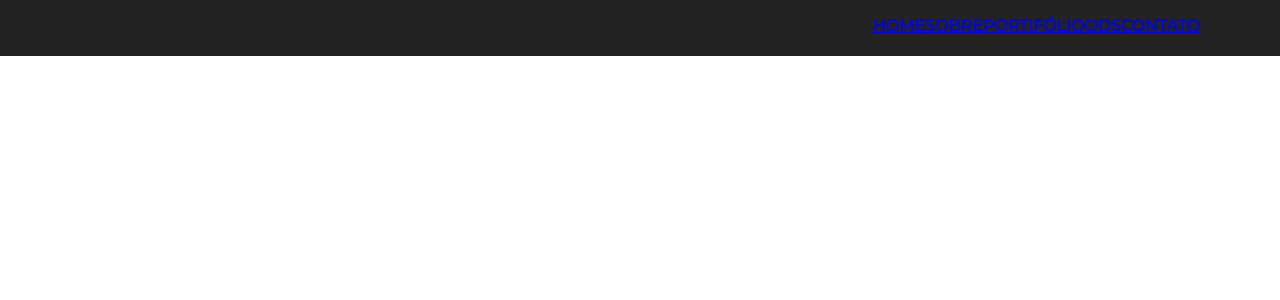
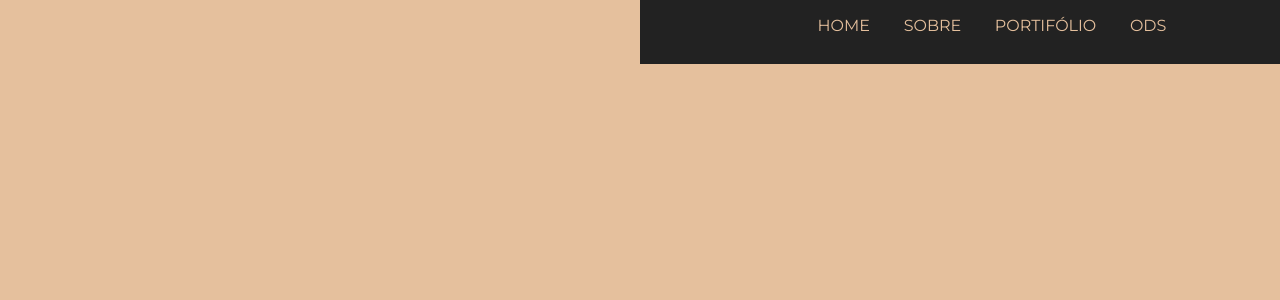
Before and after one commit to denisebosisio/Portifolio, a React (Create React App) app: page /ods in a window 1280 px wide. Shown: the top 300 px of the page. Built offline with nearby package versions, Linux system fonts and the light colour scheme.

Commit message:
alterado

```diff
--- /dev/null
+++ b/src/Componente/Footer.jsx
@@ -0,0 +1,18 @@
+import React from 'react';
+import styled from 'styled-components';
+
+const Container = styled.section`
+    width: 100%;
+    height: 20vh;
+    background: #222222;
+`
+
+export default function Footer(){
+    return(
+        <Container>
+            <div>
+
+            </div>
+        </Container>
+    )
+}
--- a/src/Componente/Header.jsx
+++ b/src/Componente/Header.jsx
@@ -6,10 +6,10 @@ import styled from 'styled-components';
 const Nav = styled.nav`
     background: #222222;
     @import url('https://fonts.googleapis.com/css2?family=Montserrat&display=swap');
-    font-family: 'Montserrat', sans-serif;
-    width: 100%;
-    height: 7vh;
-    position: fixed;
+    width: 50%;
+    height: 8vh;
+    position: absolute;
+    left: 50%;
     z-index: 10;
 
     @media(max-width: 500px){
@@ -17,25 +17,35 @@ const Nav = styled.nav`
 
     }
 `
-const LinkBox = styled.ul`
-    color: #E5C09D;
-    font-weight: bold;
+const Ul = styled.ul`
+    width: 65%;
     float: right;
+    display: flex;
+    justify-content: space-evenly;
     margin-right: 10vh;
     margin-top: 2vh;
 
 `;
+const StyledLink = styled(Link)`
+    font-family: 'Montserrat', sans-serif;
+    color: #E5C09D;
+    font-size: ;
+    &:visited,
+    &:active,
+    &:link{
+        text-decoration: none;
+    }
+`
 
 export default function Header(){
     return(
         <Nav>
-            <LinkBox>
-                <Link to="/">HOME</Link>
-                <Link to="/about">SOBRE</Link>
-                <Link to="/portifolio">PORTIFÓLIO</Link>
-                <Link to="/ods">ODS</Link>
-                <Link to="/contato">CONTATO</Link>
-            </LinkBox>
+            <Ul>
+                <StyledLink to="/">HOME</StyledLink>
+                <StyledLink to="/about">SOBRE</StyledLink>
+                <StyledLink to="/portifolio">PORTIFÓLIO</StyledLink>
+                <StyledLink to="/ods">ODS</StyledLink>
+            </Ul>
         </Nav>
     )
 }
--- a/src/Pages/Contato.jsx
+++ /dev/null
@@ -1,10 +0,0 @@
-import React from 'react';
-import Header from '../Componente/Header';
-
-export default function Contato(){
-    return(
-        <section>
-            <Header />
-        </section>
-    )
-}
--- a/src/Pages/ODS.jsx
+++ b/src/Pages/ODS.jsx
@@ -1,10 +1,21 @@
 import React from 'react';
 import Header from '../Componente/Header';
+import Footer from '../Componente/Footer';
+import styled from "styled-components";
+
+const Container = styled.section`
+    width: 100%;
+    height: 100vh;
+    background: #E5C09D;
+`
 
 export default function ODS(){
     return(
-        <section>
+        <Container>
             <Header />
-        </section>
+            <div>
+
+            </div>
+        </Container>
     )
 }
--- a/src/Pages/Portifolio.jsx
+++ b/src/Pages/Portifolio.jsx
@@ -1,10 +1,21 @@
 import React from 'react';
 import Header from '../Componente/Header';
+import Footer from '../Componente/Footer';
+import styled from "styled-components";
+
+const Container = styled.section`
+    width: 100%;
+    height: 100vh;
+    background: #E5C09D;
+`
 
 export default function Portifolio(){
     return(
-        <section>
+        <Container>
             <Header />
-        </section>
+            <div>
+
+            </div>
+        </Container>
     )
 }
--- a/src/Pages/Sobre.jsx
+++ b/src/Pages/Sobre.jsx
@@ -1,5 +1,6 @@
 import React from 'react';
 import Header from '../Componente/Header';
+import Footer from '../Componente/Footer';
 import styled from 'styled-components';
 
 const Container = styled.section`
@@ -7,14 +8,26 @@ const Container = styled.section`
     height: 100vh;
     background: #E5C09D;
 `
+const BoxOne = styled.div``
+const BoxTwo = styled.div``
+const BoxThree = styled.div``
 
 export default function Sobre(){
     return(
         <Container>
             <Header />
-            <div>
-
-            </div>
+            <BoxOne>
+                <figure></figure>
+                <p></p>
+            </BoxOne>
+            <BoxTwo>
+                <figure></figure>
+                <p></p>
+            </BoxTwo>
+            <BoxThree>
+                <figure></figure>
+                <p></p>
+            </BoxThree>
         </Container>
     )
 }
--- a/src/Service/Routes.jsx
+++ b/src/Service/Routes.jsx
@@ -3,7 +3,6 @@ import Home from "../Pages/Home";
 import Sobre from "../Pages/Sobre";
 import Portifolio from "../Pages/Portifolio";
 import ODS from "../Pages/ODS";
-import Contato from "../Pages/Contato";
 
 export function Rotas(){
     return(
@@ -13,7 +12,6 @@ export function Rotas(){
             <Route path="/about" element={<Sobre />} />
             <Route path="/portifolio" element={<Portifolio />} />
             <Route path="/ods" element={<ODS />} />
-            <Route path="/contato" element={<Contato />} />
             </Routes>
         </Router>
     )
```
